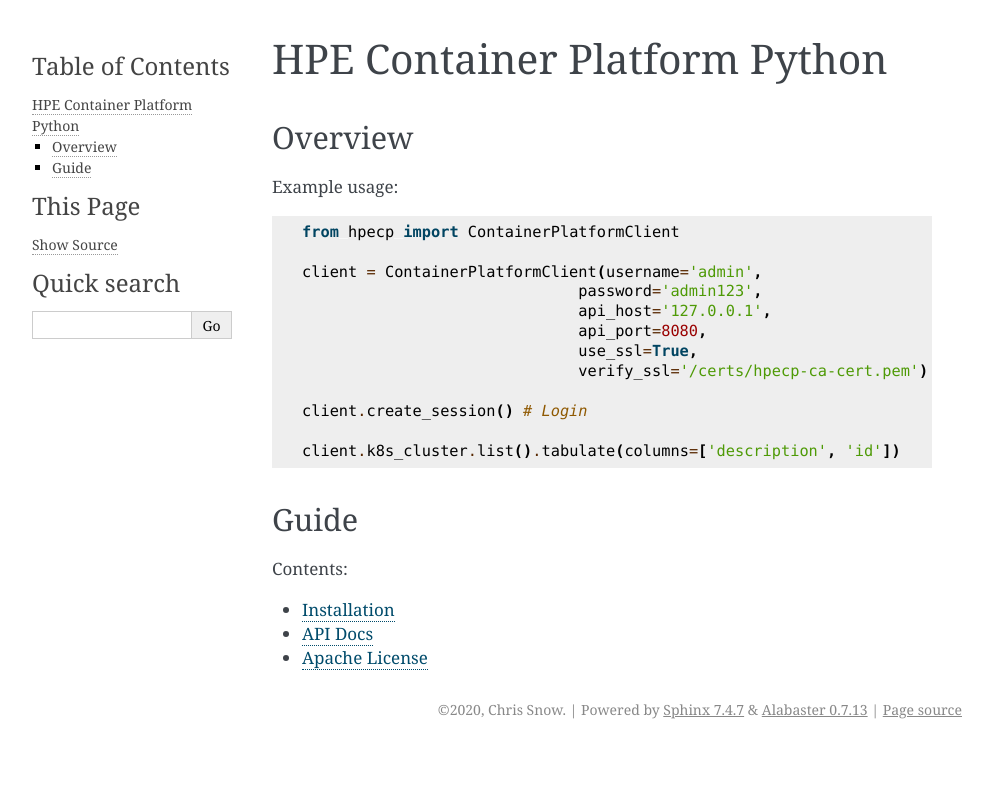
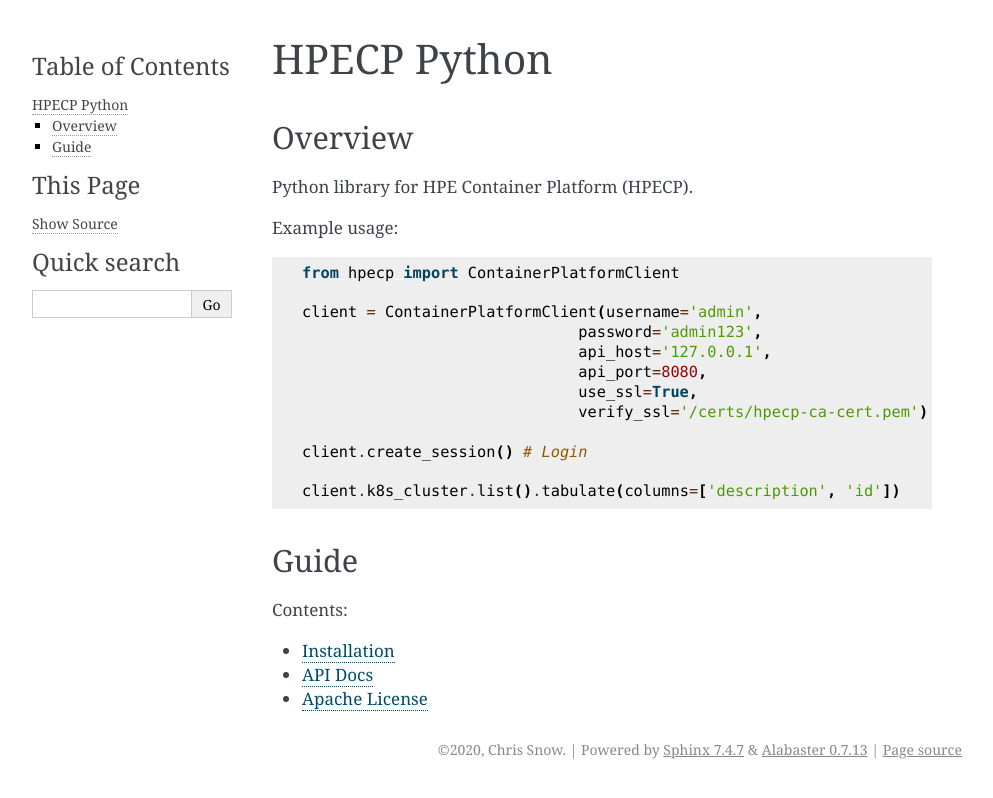
Before and after one commit to hpe-container-platform-community/hpecp-python-library, a Sphinx documentation site: the page built from docs/source/index.rst, in a window 1280 px wide. Shown: the top 798 px of the page, without its empty margins (148-1141 px from the left). Built offline with Sphinx 7.4.7, drawn with Linux system fonts in a browser that asks for light colours.

Commit message:
reformat text

```diff
--- a/docs/source/conf.py
+++ b/docs/source/conf.py
@@ -20,7 +20,7 @@ print(sys.path[0])
 
 # -- Project information -----------------------------------------------------
 
-project = 'HPE Container Platform Python Library'
+project = 'HPE Container Platform'
 copyright = '2020, Chris Snow'
 author = 'Chris Snow'
 
--- a/docs/source/index.rst
+++ b/docs/source/index.rst
@@ -1,9 +1,11 @@
-=============================
-HPE Container Platform Python
-=============================
+============
+HPECP Python
+============
 
 Overview
 =========
+
+Python library for HPE Container Platform (HPECP).
 
 Example usage:
 
```
